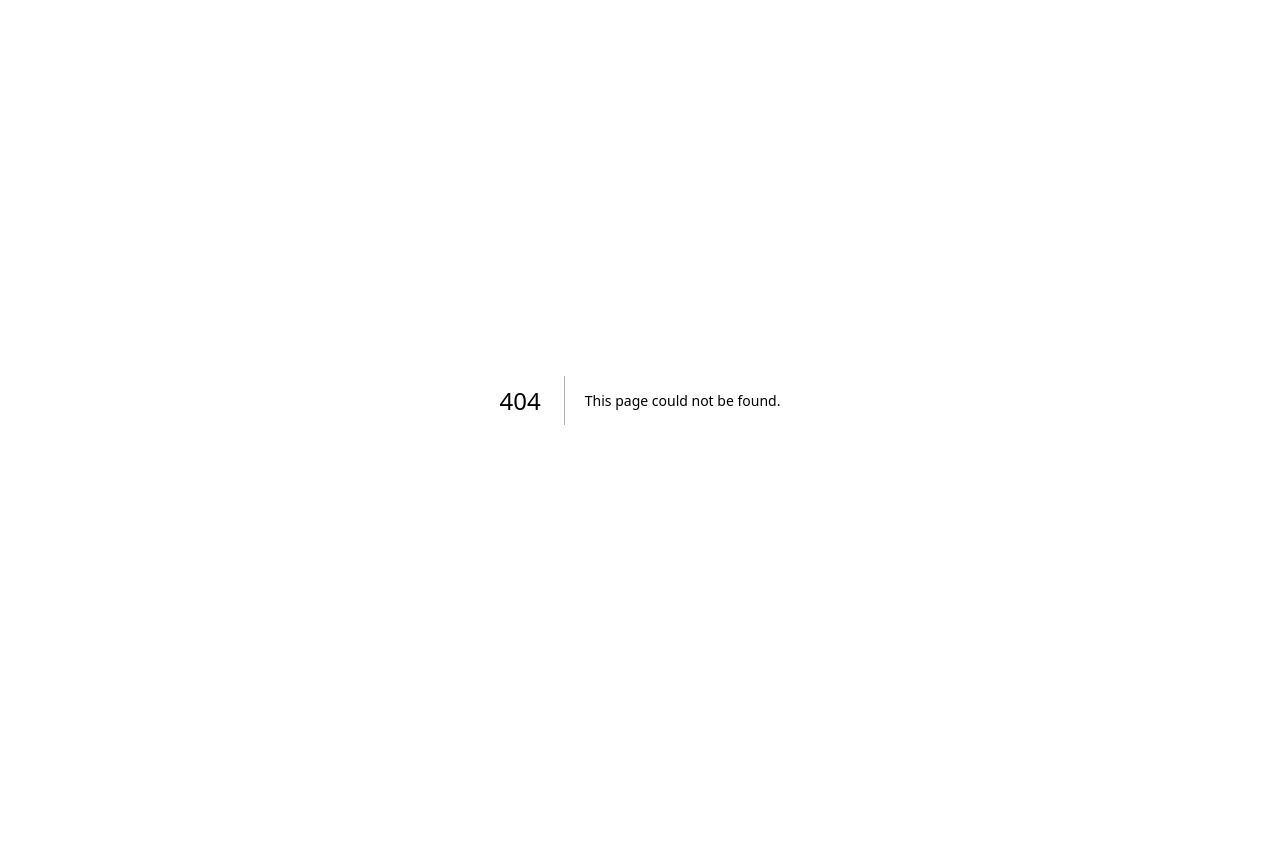
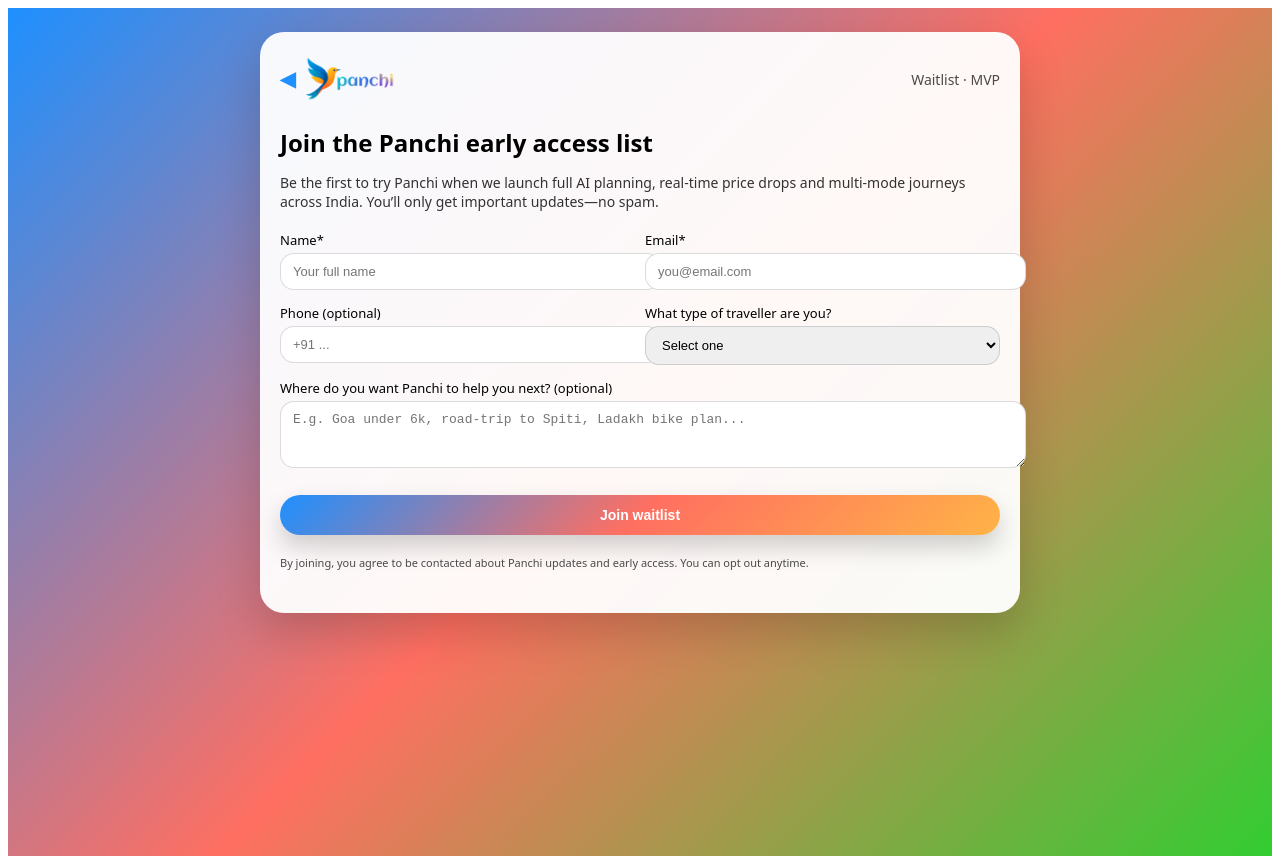
Before and after one commit to anil2941985/panchi-app, a Next.js app: page /waitlist in a window 1280 px wide. Before the commit this address had no page. Before the commit the page ends 800 px from the top, so only its background shows below. Built offline with nearby package versions, Linux system fonts and the light colour scheme.

Commit message:
Create waitlist.js

```diff
--- /dev/null
+++ b/pages/waitlist.js
@@ -0,0 +1,242 @@
+// pages/waitlist.js
+
+export default function Waitlist() {
+  return (
+    <main
+      style={{
+        fontFamily: "Poppins, system-ui, sans-serif",
+        minHeight: "100vh",
+        padding: "24px",
+        background:
+          "linear-gradient(135deg, #1E90FF 0%, #FF6F61 50%, #32CD32 100%)",
+      }}
+    >
+      <div
+        style={{
+          maxWidth: 720,
+          margin: "0 auto",
+          background: "rgba(255,255,255,0.95)",
+          borderRadius: 24,
+          padding: "24px 20px 32px",
+          boxShadow: "0 18px 45px rgba(0,0,0,0.18)",
+        }}
+      >
+        {/* HEADER */}
+        <header
+          style={{
+            display: "flex",
+            justifyContent: "space-between",
+            alignItems: "center",
+            marginBottom: 24,
+          }}
+        >
+          <div
+            style={{
+              display: "flex",
+              alignItems: "center",
+              gap: 10,
+            }}
+          >
+            <a
+              href="/"
+              style={{
+                textDecoration: "none",
+                fontSize: 20,
+                color: "#1E90FF",
+                fontWeight: 600,
+                lineHeight: 1,
+              }}
+            >
+              ◀︎
+            </a>
+            <img
+              src="/panchi-logo.png"
+              alt="Panchi Logo"
+              style={{ height: 46, width: "auto" }}
+            />
+          </div>
+
+          <div style={{ fontSize: 14, opacity: 0.7 }}>Waitlist · MVP</div>
+        </header>
+
+        <h1 style={{ fontSize: 24, marginBottom: 8 }}>
+          Join the Panchi early access list
+        </h1>
+        <p style={{ fontSize: 14, opacity: 0.8, marginBottom: 20 }}>
+          Be the first to try Panchi when we launch full AI planning, real-time
+          price drops and multi-mode journeys across India. You’ll only get
+          important updates&mdash;no spam.
+        </p>
+
+        {/* FORM – sent via FormSubmit to your email */}
+        <form
+          action="https://formsubmit.co/anilkuhadwal@gmail.com"
+          method="POST"
+          style={{
+            display: "flex",
+            flexDirection: "column",
+            gap: 14,
+          }}
+        >
+          {/* FormSubmit options */}
+          <input type="hidden" name="_captcha" value="false" />
+          <input
+            type="hidden"
+            name="_subject"
+            value="New Panchi Waitlist signup"
+          />
+          <input
+            type="hidden"
+            name="_template"
+            value="table"
+          />
+          <input
+            type="hidden"
+            name="_next"
+            value="https://panchi-app.vercel.app/waitlist"
+          />
+
+          <div style={{ display: "flex", gap: 10, flexWrap: "wrap" }}>
+            <div style={{ flex: "1 1 220px" }}>
+              <label
+                style={{
+                  display: "block",
+                  fontSize: 13,
+                  marginBottom: 4,
+                }}
+              >
+                Name*
+              </label>
+              <input
+                type="text"
+                name="name"
+                required
+                placeholder="Your full name"
+                style={inputStyle}
+              />
+            </div>
+
+            <div style={{ flex: "1 1 220px" }}>
+              <label
+                style={{
+                  display: "block",
+                  fontSize: 13,
+                  marginBottom: 4,
+                }}
+              >
+                Email*
+              </label>
+              <input
+                type="email"
+                name="email"
+                required
+                placeholder="you@email.com"
+                style={inputStyle}
+              />
+            </div>
+          </div>
+
+          <div style={{ display: "flex", gap: 10, flexWrap: "wrap" }}>
+            <div style={{ flex: "1 1 220px" }}>
+              <label
+                style={{
+                  display: "block",
+                  fontSize: 13,
+                  marginBottom: 4,
+                }}
+              >
+                Phone (optional)
+              </label>
+              <input
+                type="tel"
+                name="phone"
+                placeholder="+91 ..."
+                style={inputStyle}
+              />
+            </div>
+
+            <div style={{ flex: "1 1 220px" }}>
+              <label
+                style={{
+                  display: "block",
+                  fontSize: 13,
+                  marginBottom: 4,
+                }}
+              >
+                What type of traveller are you?
+              </label>
+              <select name="travellerType" style={inputStyle}>
+                <option value="">Select one</option>
+                <option value="solo">Solo explorer</option>
+                <option value="family">Family trips</option>
+                <option value="friends">Friends group</option>
+                <option value="business">Business traveller</option>
+                <option value="creator">Content creator / influencer</option>
+              </select>
+            </div>
+          </div>
+
+          <div>
+            <label
+              style={{
+                display: "block",
+                fontSize: 13,
+                marginBottom: 4,
+              }}
+            >
+              Where do you want Panchi to help you next? (optional)
+            </label>
+            <textarea
+              name="message"
+              rows={3}
+              placeholder="E.g. Goa under 6k, road-trip to Spiti, Ladakh bike plan..."
+              style={{
+                ...inputStyle,
+                resize: "vertical",
+              }}
+            />
+          </div>
+
+          <button
+            type="submit"
+            style={{
+              marginTop: 8,
+              padding: "12px 16px",
+              borderRadius: 999,
+              border: "none",
+              cursor: "pointer",
+              background:
+                "linear-gradient(135deg,#1E90FF 0%,#FF6F61 50%,#FFB347 100%)",
+              color: "#fff",
+              fontWeight: 600,
+              fontSize: 14,
+              boxShadow: "0 12px 24px rgba(0,0,0,0.18)",
+            }}
+          >
+            Join waitlist
+          </button>
+
+          <p
+            style={{
+              fontSize: 11,
+              opacity: 0.7,
+              marginTop: 6,
+            }}
+          >
+            By joining, you agree to be contacted about Panchi updates and
+            early access. You can opt out anytime.
+          </p>
+        </form>
+      </div>
+    </main>
+  );
+}
+
+const inputStyle = {
+  width: "100%",
+  padding: "10px 12px",
+  borderRadius: 14,
+  border: "1px solid rgba(0,0,0,0.14)",
+  fontSize: 13,
+  outline: "none",
+};
```
